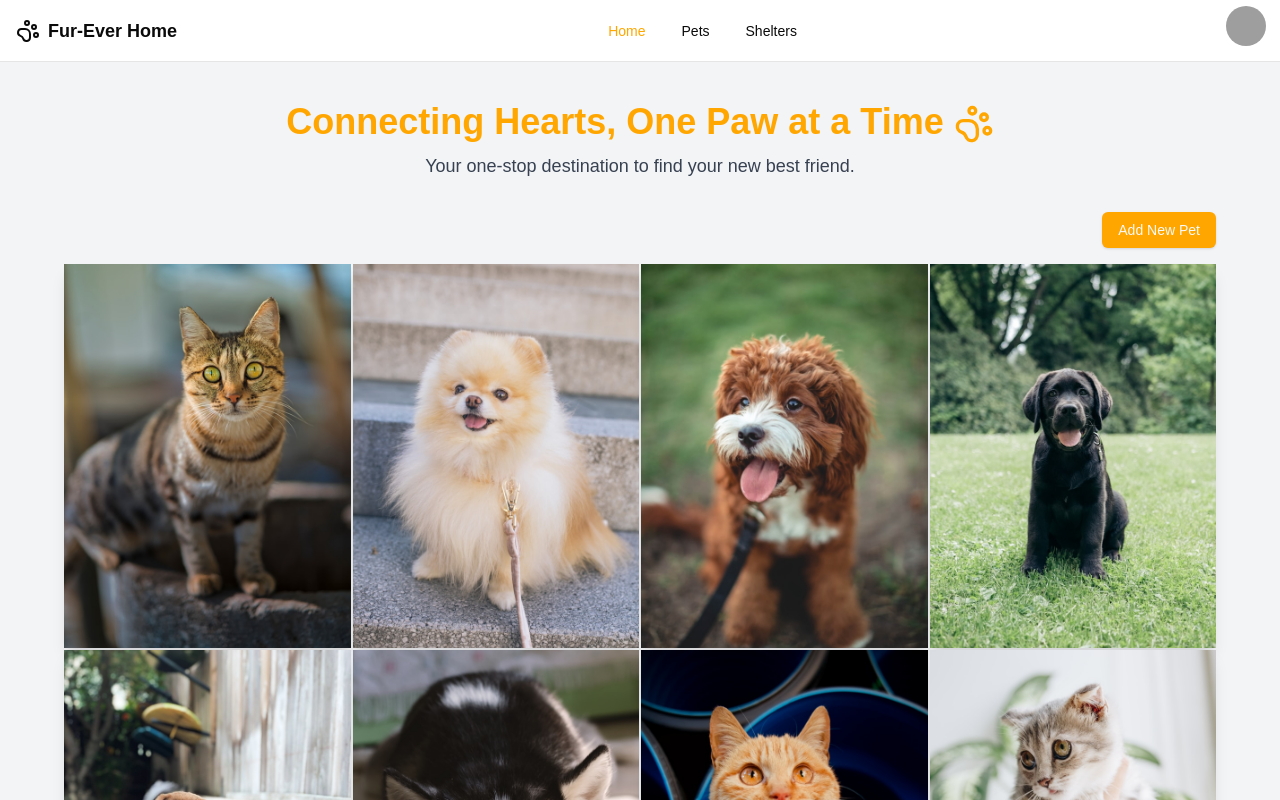
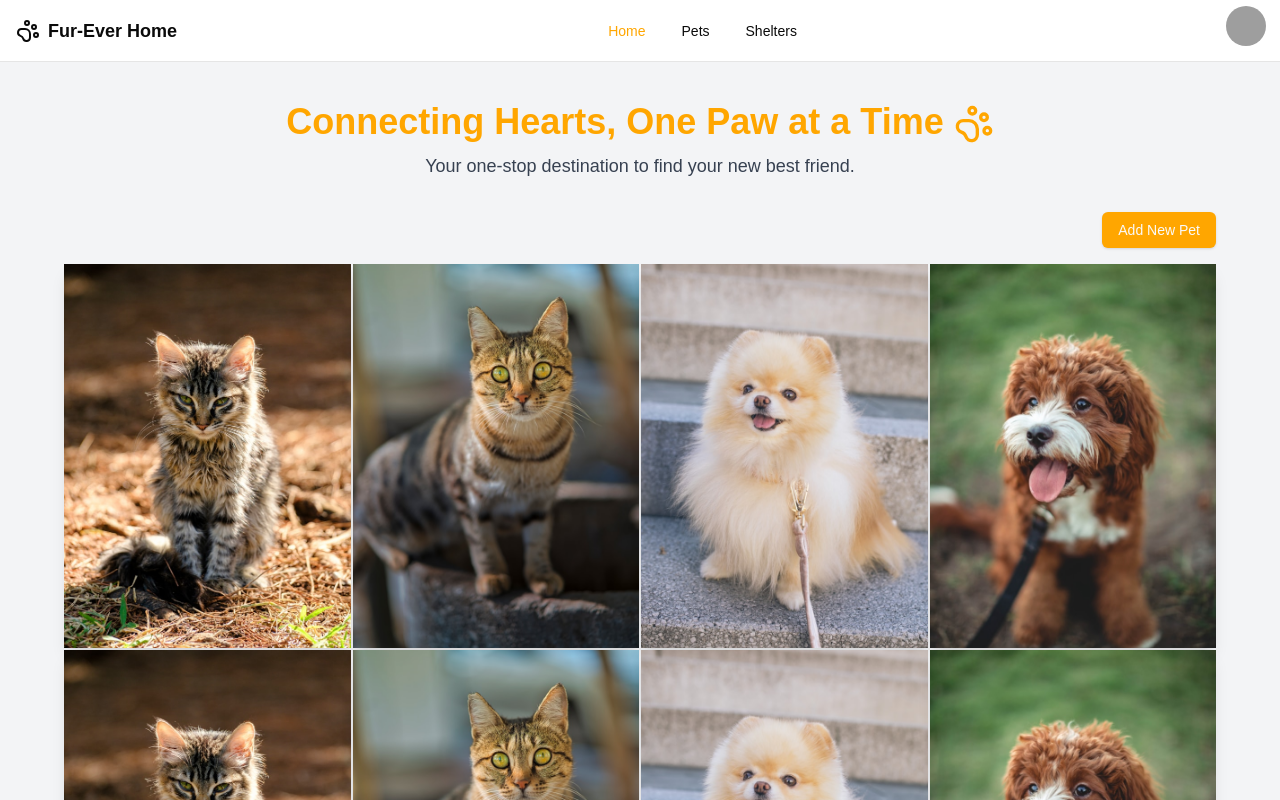
Before and after one commit to Hein199/fur-ever-home, a Next.js app: page / in a window 1280 px wide. Shown: the top 800 px of the page. Built offline with nearby package versions, Linux system fonts and the light colour scheme; grey boxes are pictures that could not be loaded.

Commit message:
fix initial hydration error

```diff
--- a/src/app/layout.tsx
+++ b/src/app/layout.tsx
@@ -28,10 +28,9 @@ export default function RootLayout({
       <body
         className={`${geistSans.variable} ${geistMono.variable} antialiased`}
       >
+        <Toaster />
         {children}
-        <Toaster />
       </body>
-
     </html>
   );
 }
--- a/src/components/pet-container.tsx
+++ b/src/components/pet-container.tsx
@@ -1,22 +1,174 @@
-"use client"
+"use client";
 
 import { getPets } from "@/mocks/pet";
 import PetCard from "./pet-card";
 import { Button } from "./ui/button";
 import Link from "next/link";
 import { usePathname } from "next/navigation";
+import { Shelter } from "@/types/shelter";
+import { User } from "@/types/users";
+import { Pet } from "@/types/pet";
 
 const PetContainer = ({ limit, page }: { limit: number; page: number }) => {
-  const pets = getPets(page, limit);
-    const pathname = usePathname();
+  const petData = getPets(page, limit);
+  console.log(petData);
+  const mockShelters: Shelter[] = [
+    {
+      id: 1,
+      name: "Happy Paws Shelter",
+      email: "contact@happypaws.org",
+      phone: "123-456-7890",
+      profileImage: "https://example.com/happypaws.jpg",
+      location: "New York, NY",
+      status: "approved",
+      capacity: 50,
+      availableTime: {
+        from: "09:00 AM",
+        to: "06:00 PM",
+      },
+    },
+  ];
+
+  const mockUsers: User[] = [
+    {
+      id: 1,
+      name: "John Doe",
+      email: "john.doe@example.com",
+      phone: "987-654-3210",
+      profileImage: "https://example.com/johndoe.jpg",
+    },
+  ];
+  const pets: Pet[] = [
+    {
+      id: 1,
+      name: "Buddy",
+      age: 3,
+      gender: "Male",
+      profileImage: "/assets/pets/1.jpg",
+      location: "Los Angeles, CA",
+      shelter: mockShelters[0],
+      ownership: "shelter",
+      description: "A friendly golden retriever who loves to play.",
+      weight: 30,
+      color: "Golden",
+      size: "Medium",
+      status: "Available",
+    },
+    {
+      id: 2,
+      name: "Whiskers",
+      age: 2,
+      gender: "Female",
+      profileImage: "/assets/pets/2.jpg",
+      location: "San Francisco, CA",
+      owner: mockUsers[0],
+      ownership: "owner",
+      description: "A calm and affectionate cat with a beautiful coat.",
+      weight: 4,
+      color: "Gray",
+      size: "Small",
+      status: "Adopted",
+    },
+    {
+      id: 3,
+      name: "Max",
+      age: 4,
+      gender: "Male",
+      profileImage: "/assets/pets/3.jpg",
+      location: "Chicago, IL",
+      shelter: mockShelters[0],
+      ownership: "shelter",
+      description: "Energetic and loyal German Shepherd.",
+      weight: 40,
+      color: "Black & Tan",
+      size: "Large",
+      status: "Available",
+    },
+    {
+      id: 4,
+      name: "Luna",
+      age: 1,
+      gender: "Female",
+      profileImage: "/assets/pets/4.jpg",
+      location: "Miami, FL",
+      owner: mockUsers[0],
+      ownership: "owner",
+      description: "A playful kitten who loves to chase toys.",
+      weight: 3,
+      color: "White & Black",
+      size: "Small",
+      status: "Adopted",
+    },
+    {
+      id: 5,
+      name: "Buddy",
+      age: 3,
+      gender: "Male",
+      profileImage: "/assets/pets/1.jpg",
+      location: "Los Angeles, CA",
+      shelter: mockShelters[0],
+      ownership: "shelter",
+      description: "A friendly golden retriever who loves to play.",
+      weight: 30,
+      color: "Golden",
+      size: "Medium",
+      status: "Available",
+    },
+    {
+      id: 6,
+      name: "Whiskers",
+      age: 2,
+      gender: "Female",
+      profileImage: "/assets/pets/2.jpg",
+      location: "San Francisco, CA",
+      owner: mockUsers[0],
+      ownership: "owner",
+      description: "A calm and affectionate cat with a beautiful coat.",
+      weight: 4,
+      color: "Gray",
+      size: "Small",
+      status: "Adopted",
+    },
+    {
+      id: 7,
+      name: "Max",
+      age: 4,
+      gender: "Male",
+      profileImage: "/assets/pets/3.jpg",
+      location: "Chicago, IL",
+      shelter: mockShelters[0],
+      ownership: "shelter",
+      description: "Energetic and loyal German Shepherd.",
+      weight: 40,
+      color: "Black & Tan",
+      size: "Large",
+      status: "Available",
+    },
+    {
+      id: 8,
+      name: "Luna",
+      age: 1,
+      gender: "Female",
+      profileImage: "/assets/pets/4.jpg",
+      location: "Miami, FL",
+      owner: mockUsers[0],
+      ownership: "owner",
+      description: "A playful kitten who loves to chase toys.",
+      weight: 3,
+      color: "White & Black",
+      size: "Small",
+      status: "Adopted",
+    },
+  ];
+  const pathname = usePathname();
   const isShelter = pathname.startsWith("/shelter");
   return (
     <div className="flex flex-col gap-4">
       <div className="flex justify-end items-center">
         <Button asChild>
-          <Link href={
-            isShelter ? `/shelter/pets/new` : `/app/pets/new`
-          }>Add New Pet</Link>
+          <Link href={isShelter ? `/shelter/pets/new` : `/app/pets/new`}>
+            Add New Pet
+          </Link>
         </Button>
       </div>
 
```
